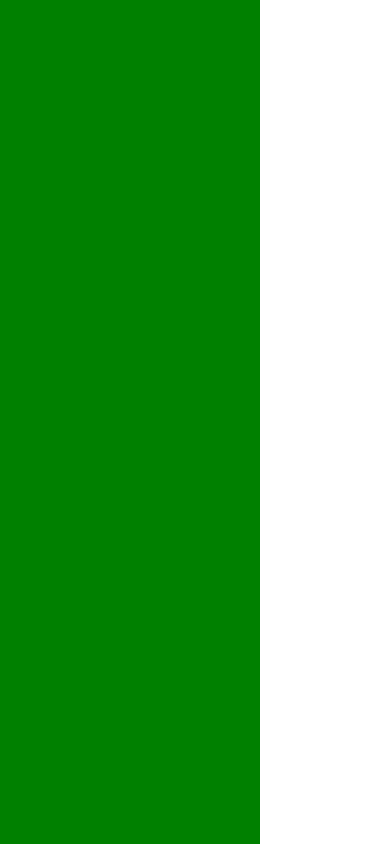
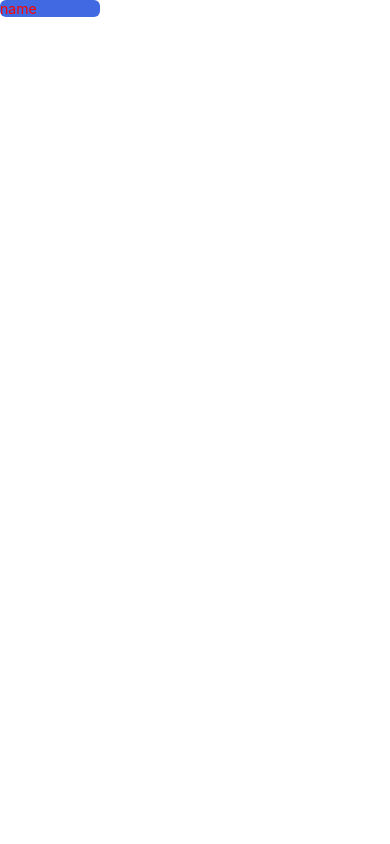
Before and after one commit to MissProgramm/demo, a React Native app: screen / in a window 390 px wide. Built offline with nearby package versions, Linux system fonts and the light colour scheme.

Commit message:
Text component vs TextInput

```diff
--- a/App.js
+++ b/App.js
@@ -2,6 +2,7 @@ import React from 'react';
 import {
   Text,
   View,StyleSheet,
+  TextInput,
 } from 'react-native';
 import Header from './Header';
 import Body from './Body';
@@ -14,9 +15,10 @@ import St from './St';
 
 const App=()=>
 {
+ const data='welcome to '
+  return (
 
-  return (
-<View   style={{flex:1,backgroundColor:'red',flexDirection: 'row',}}   >
+/* <View   style={{flex:1,backgroundColor:'red',flexDirection: 'row',}}   >
   <View style={{flex:2,backgroundColor:'green'}} ></View>
   <View style={{flex:1,backgroundColor:'white'}} ></View>
   {/*
@@ -30,14 +32,25 @@ const App=()=>
 <Student   name='ume' mail='ume@gmail.com'   />
 <Student   name='habiba' mail='habiba@gmail.com' />
 <St></St>
-  */}
+</View>
 
-</View>
+
+<View style={{flex:1,backgroundColor:'green',justifyContent:'center',alignItems:'center'}}>
+<Text style={{backgroundColor:'pink'}}>{data}</Text>
+  <Text style={{color:'white'}}>App Development for <Text style={{color:'red' , fontWeight:'bold'}}>Ume Habiba</Text> YouTube channel.</Text>
+ </View>*/
+
+
+ <View>
+   <TextInput placeholder="name " style={styles.box}></TextInput>
+   </View>
+
+
   )
 };
 
 const styles=StyleSheet.create({
-  linee:{
+   /* linee:{
 backgroundColor:'yellow',
 borderRadius:15,
 paddingLeft:15,
@@ -48,7 +61,21 @@ fontSize:30,
 },
   heading:{
 fontWeight:'bold',
+}*/
+
+box:{
+  width:100,
+  borderRadius:6,
+  color:'red',
+  backgroundColor:'royalblue',
+
+
+
+
 }
+
+
+
 })
 
 
```
Also changed, not shown: 1 other file (tests, documents, lock files or other folders).
